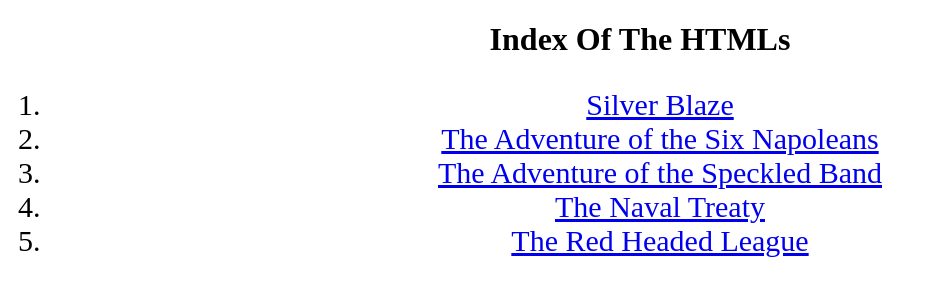
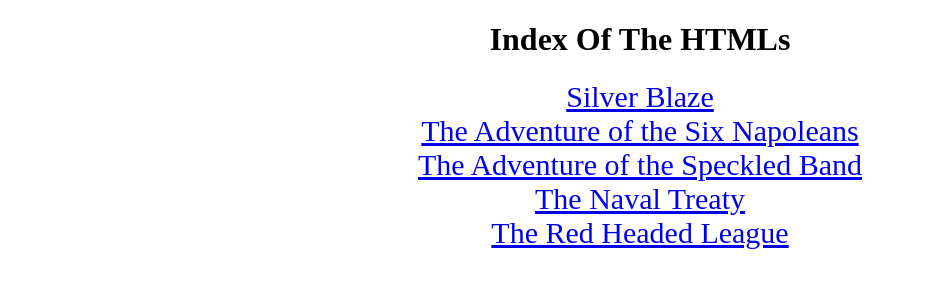
Before and after one commit to DerekJxy/My-First-SSG, a website: page index.html in a window 1280 px wide. Shown: the whole page, without its empty margins (0-927 px from the left). Drawn offline with Linux system fonts and the light colour scheme.

Commit message:
Update index.html

```diff
--- a/index.html
+++ b/index.html
@@ -10,13 +10,11 @@
   <!-- Your generated content here... -->
   <h1>Index Of The HTMLs</h1>
 <main>
- <ol>
-  <li><a href="./dist/Silver Blaze.html">Silver Blaze</a> </br></li>
-  <li><a href="./dist/The Adventure of the Six Napoleans.html">The Adventure of the Six Napoleans</a></br></li>
-  <li><a href="./dist/The Adventure of the Speckled Band.html">The Adventure of the Speckled Band</a></br></li>
-  <li><a href="./dist/The Naval Treaty.html">The Naval Treaty</a></br></li>
-  <li><a href="./dist/The Red Headed League.html">The Red Headed League</a></br></li>
-</ol>
+  <a href="./dist/Silver Blaze.html">Silver Blaze</a> </br>
+  <a href="./dist/The Adventure of the Six Napoleans.html">The Adventure of the Six Napoleans</a></br>
+  <a href="./dist/The Adventure of the Speckled Band.html">The Adventure of the Speckled Band</a></br>
+  <a href="./dist/The Naval Treaty.html">The Naval Treaty</a></br>
+  <a href="./dist/The Red Headed League.html">The Red Headed League</a></br>
 </main>
 </body>
 </html>
```
